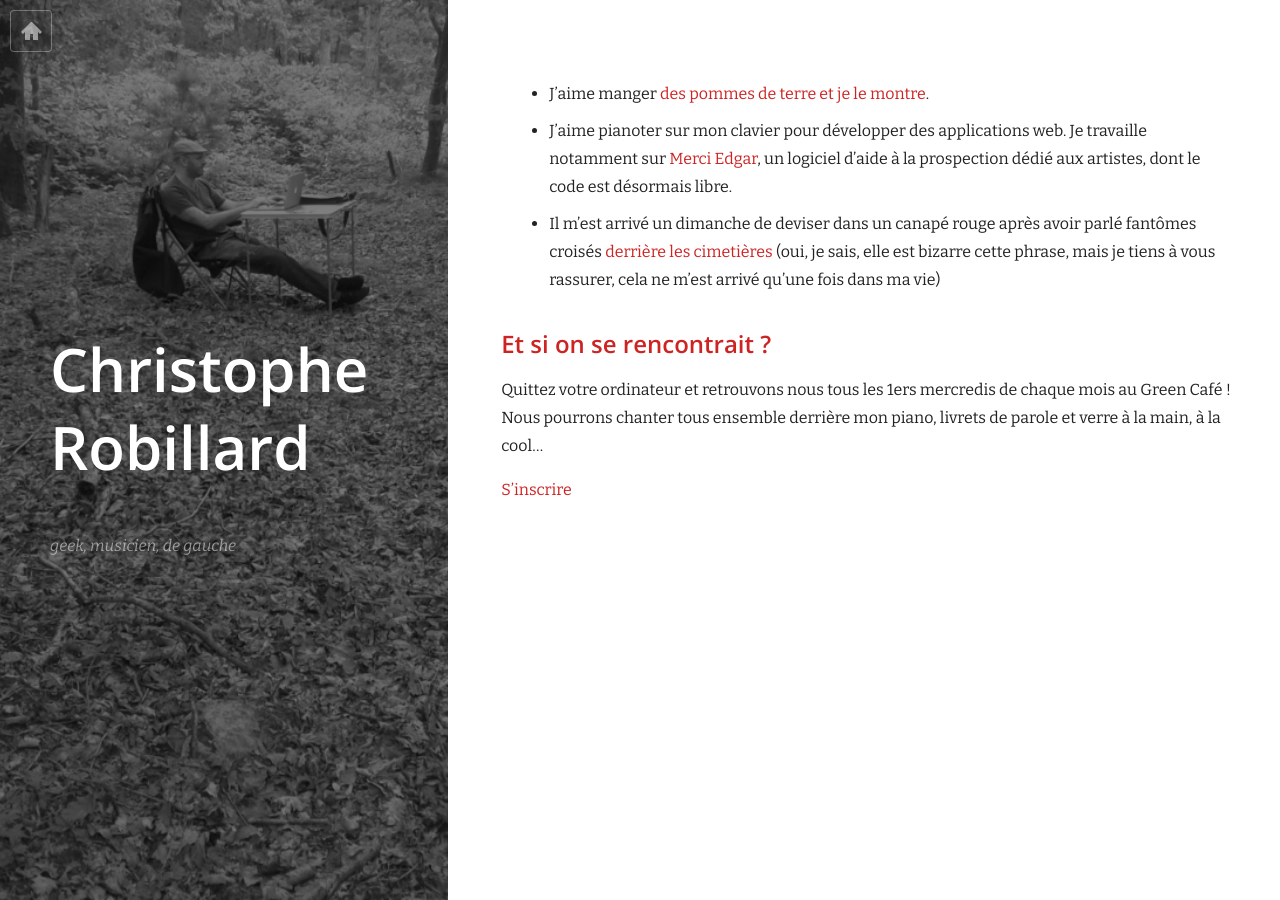
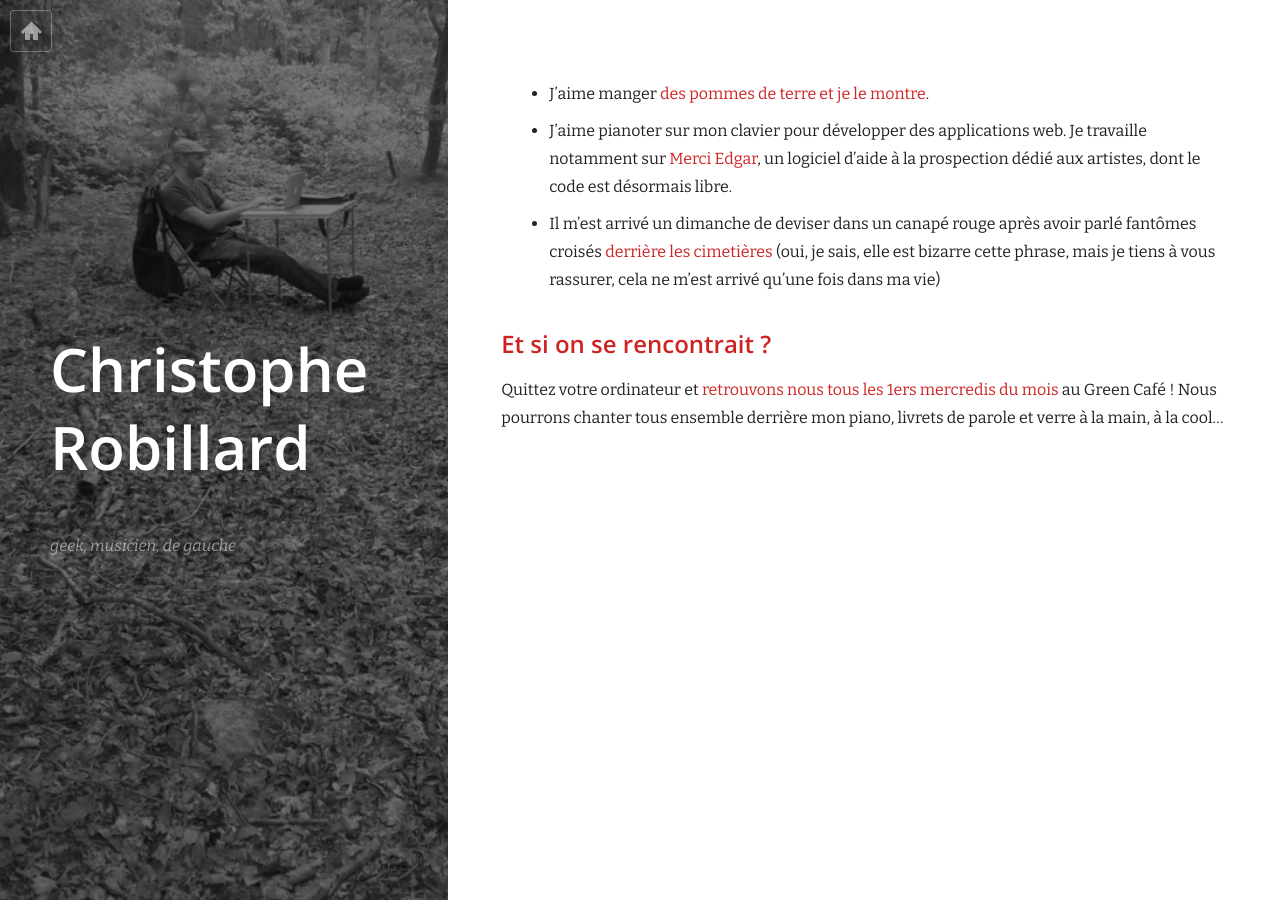
Before and after one commit to krichtof/krichtof.github.io, a Jekyll site: the page built from about.md, in a window 1280 px wide. Built offline with Jekyll 4.4.1, drawn with Linux system fonts in a browser that asks for light colours; nearby versions of some CDN libraries; Markdown is read by kramdown in place of the engine named in the settings.

Commit message:
remove meetup js

```diff
--- a/_layouts/page.html
+++ b/_layouts/page.html
@@ -26,7 +26,3 @@ layout: default
     {{ content }}
   </div>
 </article>
-
-{% if page.meetup %}
-<script>!function(d,s,id){var js,fjs=d.getElementsByTagName(s)[0];if(!d.getElementById(id)){js=d.createElement(s); js.id=id;js.async=true;js.src="https://a248.e.akamai.net/secure.meetupstatic.com/s/script/781615113490305/api/mu.btns.js?id=bcpf5akrcrq7t4n6q84npiitf0";fjs.parentNode.insertBefore(js,fjs);}}(document,"script","mu-bootjs");</script>
-{% endif %}
--- a/about.md
+++ b/about.md
@@ -12,6 +11,4 @@ meetup: true
 
 ## Et si on se rencontrait ?
 
-Quittez votre ordinateur et retrouvons nous tous les 1ers mercredis de chaque mois au Green Café ! Nous pourrons chanter tous ensemble derrière mon piano, livrets de parole et verre à la main, à la cool...
-
-<a href="http://www.meetup.com/Paris-Singing-Meetup/events/220734928/" data-event="220734928" class="mu-rsvp-btn">S'inscrire</a>
+Quittez votre ordinateur et [retrouvons nous tous les 1ers mercredis du mois](http://www.meetup.com/Paris-Singing-Meetup) au Green Café ! Nous pourrons chanter tous ensemble derrière mon piano, livrets de parole et verre à la main, à la cool...
```
Also changed, not shown: other parts of about.md (+0 -1 lines).
